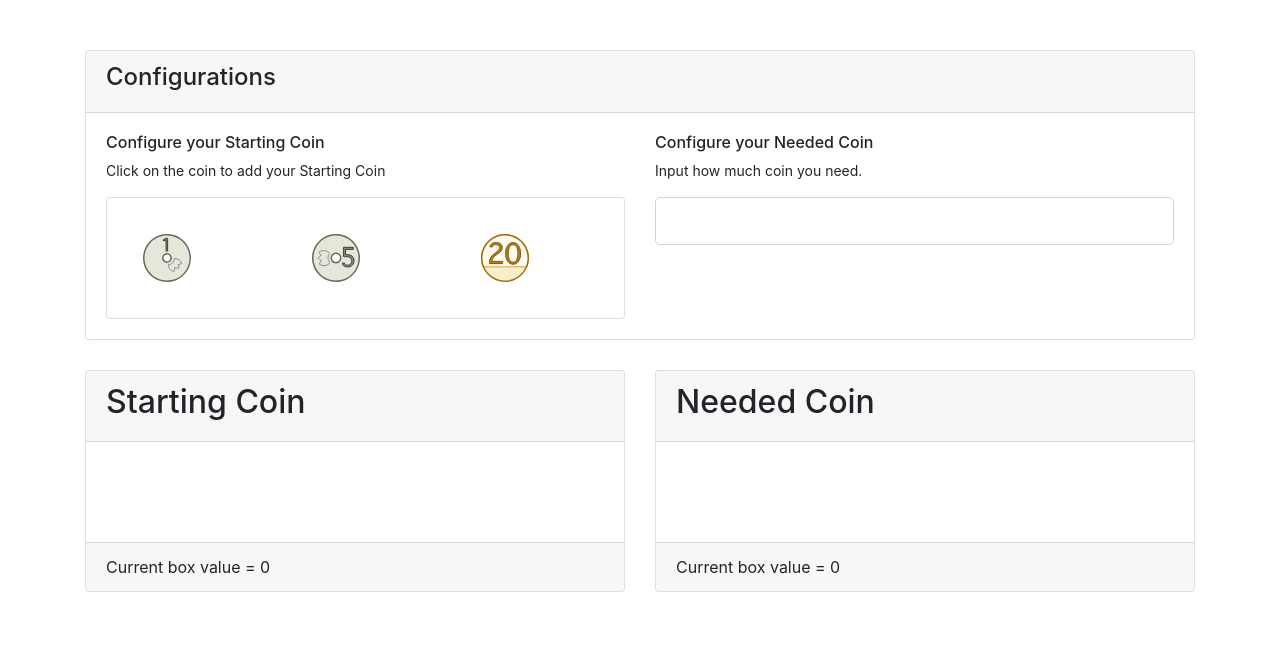
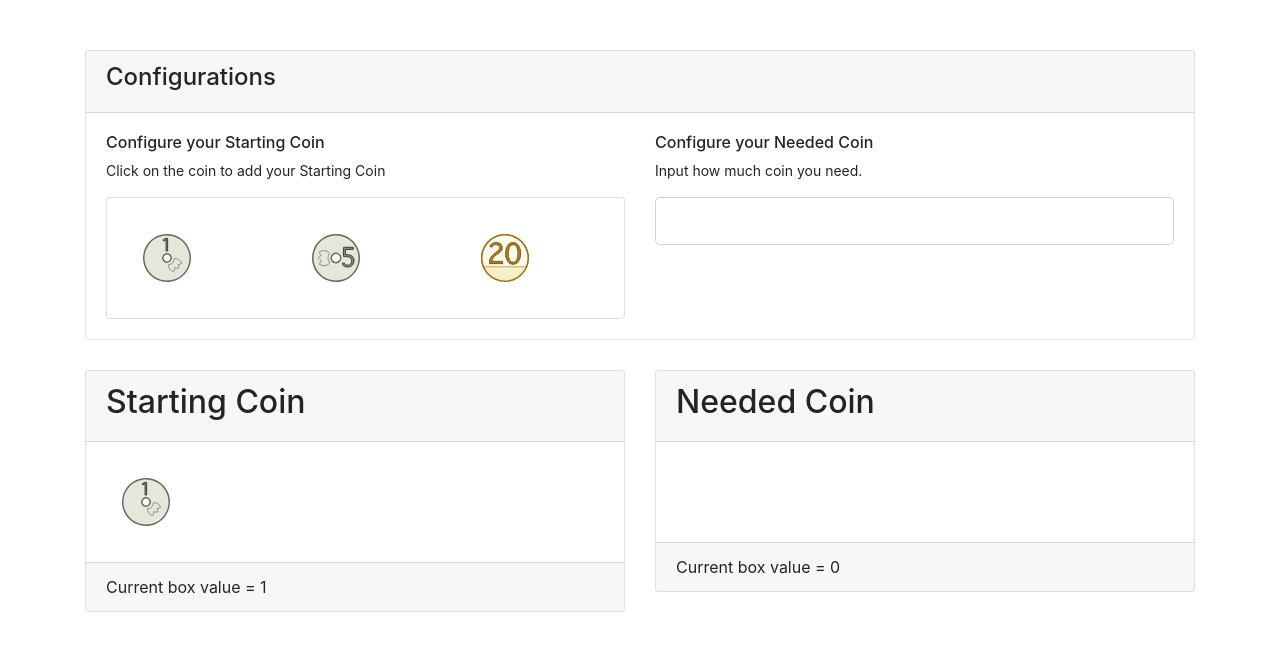
Before and after one commit to sherlyfebrianti96/React-Coin-Move, a React (Create React App) app: page / in a window 1280 px wide. Both pictures are taken after a click on the element 167 px from the left and 257 px from the top of the page. Shown: the top 650 px of the page. Built offline with nearby package versions, Linux system fonts and the light colour scheme.

Commit message:
Create the functionality for Coin Area (both Startting Coin and Needed Coin)

```diff
--- a/src/App.tsx
+++ b/src/App.tsx
@@ -17,7 +17,6 @@ export default class App extends React.Component {
     this.setState({
       startingCoinArea: startingCoinArea
     });
-    console.log('this.state.startingCoinArea', this.state.startingCoinArea);
   }
 
   render() {
@@ -30,10 +29,19 @@ export default class App extends React.Component {
         />
         <Row>
           <Col>
-            <CoinArea name="starting-coin" title="Starting Coin"/>
+            <CoinArea
+              name="starting-coin"
+              title="Starting Coin"
+              coins={this.state.startingCoinArea}
+            />
           </Col>
           <Col>
-            <CoinArea name="needed-coin" title="Needed Coin"/>
+            <CoinArea
+              name="needed-coin"
+              title="Needed Coin"
+              coins={this.state.neededCoinArea}
+              sort={true}
+            />
           </Col>
         </Row>
       </Container>
--- a/src/components/Coin/Coin.tsx
+++ b/src/components/Coin/Coin.tsx
@@ -4,12 +4,14 @@ import {CoinValueEnum} from "../../enum/CoinValueEnum";
 
 interface CoinContainerProps {
     value: CoinValueEnum;
-    addCoinToStartedArea: (value: number) => any;
+    addCoinToStartedArea?: (value: number) => any;
 }
 
 class Coin extends React.Component<CoinContainerProps> {
     handleClick() {
-        this.props.addCoinToStartedArea(this.props.value);
+        if (this.props.addCoinToStartedArea) {
+            this.props.addCoinToStartedArea(this.props.value);
+        }
     }
 
     render() {
--- a/src/components/CoinArea/CoinArea.tsx
+++ b/src/components/CoinArea/CoinArea.tsx
@@ -1,15 +1,33 @@
 import React from "react";
 import './CoinArea.css';
-import {Card, Container} from "react-bootstrap";
+import {Card, Col, Container, Row} from "react-bootstrap";
+import Coin from "../Coin/Coin";
+import {CoinValueEnum} from "../../enum/CoinValueEnum";
 
 interface CoinAreaProps {
   name: string;
   title: string;
+  coins: Array<number>;
+  sort?: boolean;
 }
 
 class CoinArea extends React.Component<CoinAreaProps> {
   render() {
     const areaId = `coin-area-${this.props.name}`;
+    console.log(this.props.coins)
+
+    const initialCoins = [...this.props.coins];
+    if (this.props.sort) {
+      initialCoins.sort((a, b) => (a - b));
+    }
+
+    const coins = initialCoins.map((coin: number, index: number) => (
+      <Col key={`${areaId}-${index}`}>
+        <Coin value={coin} />
+      </Col>
+    ));
+
+    const boxValue = initialCoins.reduce((a, b) => (a + b), 0);
 
     return (
       <Card className="Coin-Area" id={areaId}>
@@ -17,9 +35,12 @@ class CoinArea extends React.Component<CoinAreaProps> {
           <h2>{this.props.title}</h2>
         </Card.Header>
         <Card.Body className="Coin-Box">
+          <Row>
+            {coins}
+          </Row>
         </Card.Body>
         <Card.Footer className="CoinInformation">
-          Current box value = 0
+          Current box value = {boxValue}
         </Card.Footer>
       </Card>
     );
```
